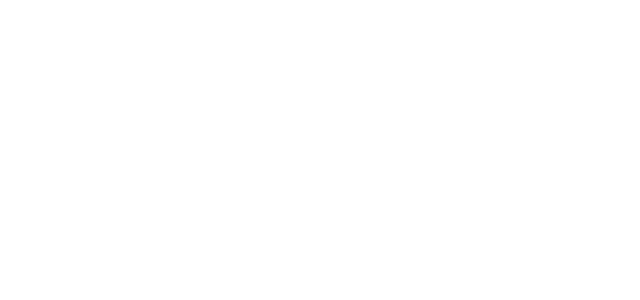
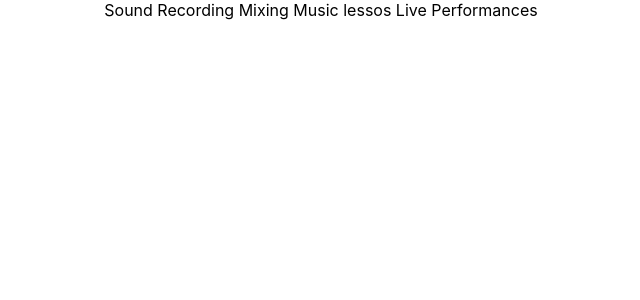
Before and after one commit to sforesi/davide-portfolio, a React (Create React App) app: page /services in a window 1280 px wide. Before the commit this address had no page. Shown: the top 300 px of the page, without its empty margins (319-959 px from the left). Built offline with nearby package versions, Linux system fonts and the light colour scheme.

Commit message:
stub up contact page

```diff
--- a/src/App.js
+++ b/src/App.js
@@ -4,6 +4,8 @@ import Home from './pages/Home';
 import { Route, Routes } from 'react-router-dom';
 import About from './pages/About';
 import Press from './pages/Press';
+import Services from './pages/Services';
+import Contact from './pages/Contact';
 
 function App() {
   return (
@@ -11,6 +13,8 @@ function App() {
       <Routes>
         <Route path='/' element={<Home />} />
         <Route path='/about' element={<About />} />
+        <Route path='/services' element={<Services />} />
+        <Route path='/contact' element={<Contact />} />
         <Route path='/press' element={<Press />} />
       </Routes>
     </div>
--- a/src/components/Nav.js
+++ b/src/components/Nav.js
@@ -6,8 +6,9 @@ const Nav = () => {
   return (
     <div>
       <Link to='/about'>About</Link>
-      {/* <Link>Services</Link>
-      <Link>Press</Link>   */}
+      <Link to='/services'>Services</Link>
+      <Link to='/contact'>Contact</Link>
+      <Link to='/press'>Press</Link>
       <button>Make a reservation</button>
     </div>
   );
--- /dev/null
+++ b/src/pages/Contact.js
@@ -0,0 +1,13 @@
+import React from 'react';
+
+const Contact = () => {
+  return (
+    <div>
+      Davide Mancini
+      Torino, Italy
+      +39 355 2356
+    </div>
+  );
+};
+
+export default Contact;
--- a/src/pages/Services.js
+++ b/src/pages/Services.js
@@ -0,0 +1,14 @@
+import React from 'react';
+
+const Services = () => {
+  return (
+    <div>
+      Sound Recording
+      Mixing
+      Music lessos
+      Live Performances
+    </div>
+  );
+};
+
+export default Services;
```
